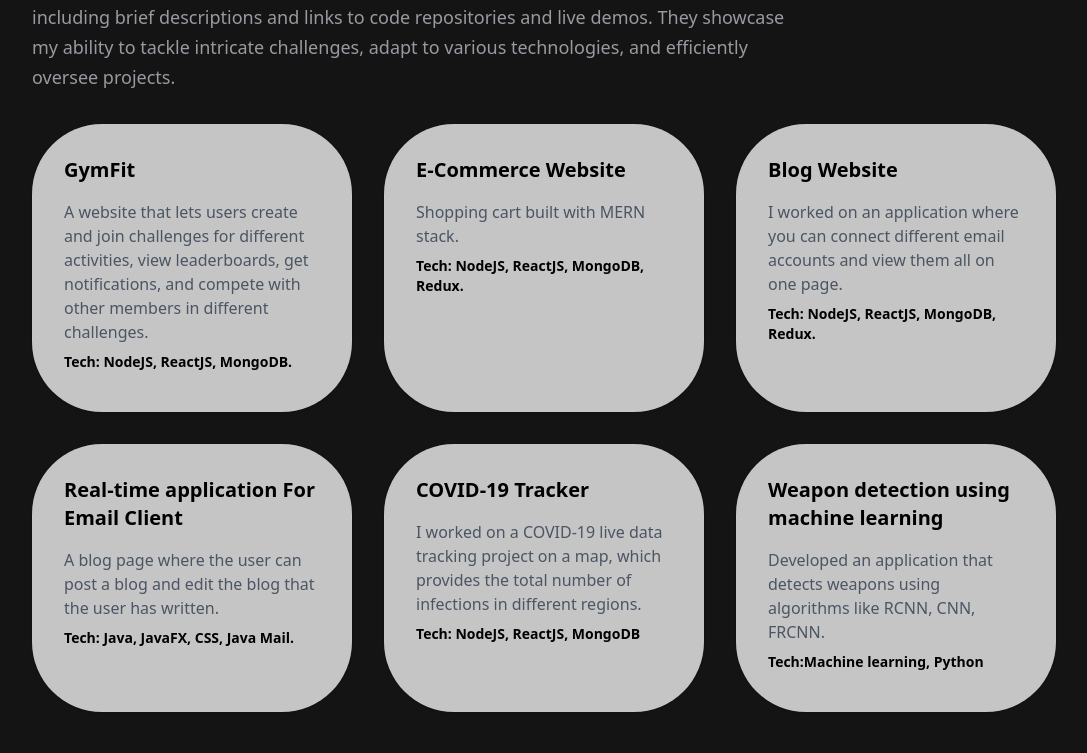
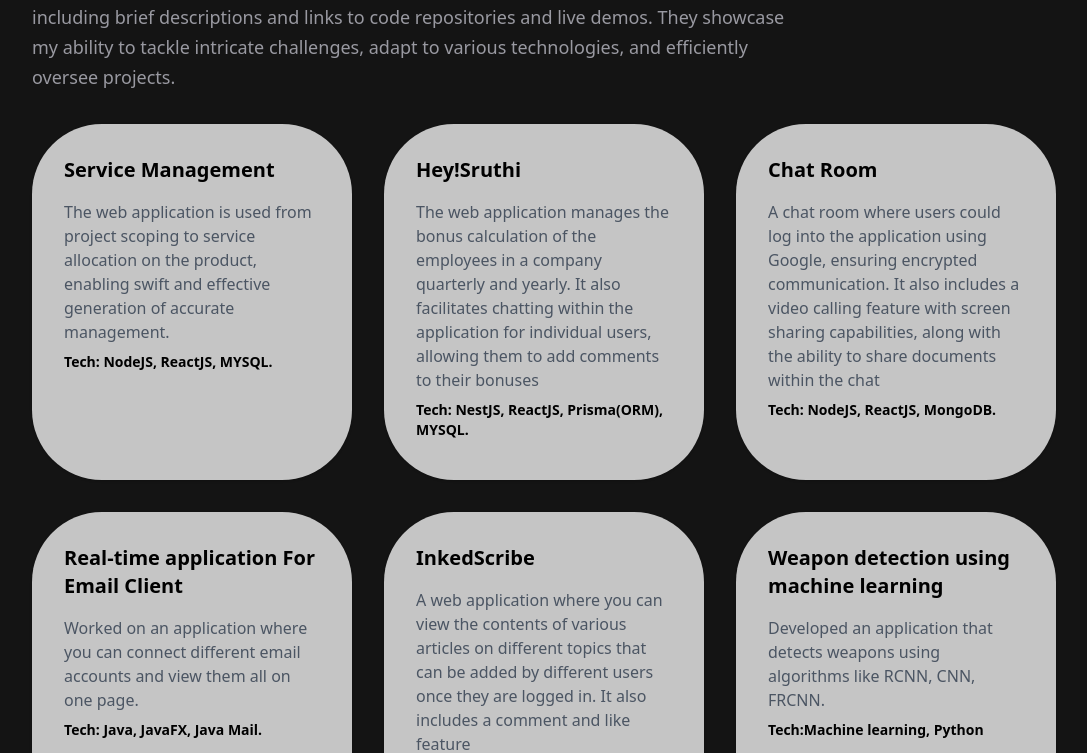
Before and after one commit to sauryarajpandey/sauryarajpandey.github.io, a React (Vite) app: page / in a window 1280 px wide. Shown: the part 3529-4282 px from the top of the page, without its empty margins (32-1119 px from the left). Built offline with nearby package versions, Linux system fonts and the light colour scheme.

Commit message:
update Experience and Projects components.

```diff
--- a/package.json
+++ b/package.json
@@ -26,6 +26,7 @@
     "react-dom": "^18.2.0",
     "react-router-dom": "^6.11.0",
     "react-tilt": "^1.0.2",
+    "react-toastify": "^10.0.5",
     "react-vertical-timeline-component": "^3.6.0",
     "three": "^0.152.2",
     "use": "^3.1.1"
--- a/src/components/Contact.jsx
+++ b/src/components/Contact.jsx
@@ -9,6 +9,7 @@ import LinkedInIcon from "@mui/icons-material/LinkedIn";
 import InstagramIcon from "@mui/icons-material/Instagram";
 import FacebookIcon from "@mui/icons-material/Facebook";
 import GitHubIcon from "@mui/icons-material/GitHub";
+import { successToast } from "./toast";
 
 const Contact = () => {
   const formRef = useRef();
@@ -80,7 +81,7 @@ const Contact = () => {
       .then(
         () => {
           setLoading(false);
-          alert(
+          successToast(
             "Thank you. I have received your message and will get back to you as soon as possible."
           );
 
--- a/src/components/Projects.jsx
+++ b/src/components/Projects.jsx
@@ -6,33 +6,34 @@ import { fadeIn, textVariant } from "../utils/motion";
 
 const projectsDone = [
   {
-    title: "GymFit",
+    title: "Service Management",
     description:
-      "A website that lets users create and join challenges for different activities, view leaderboards, get notifications, and compete with other members in different challenges.",
-    tech: "Tech: NodeJS, ReactJS, MongoDB.",
+      "The web application is used from project scoping to service allocation on the product, enabling swift and effective generation of accurate management.",
+    tech: "Tech: NodeJS, ReactJS, MYSQL.",
   },
   {
-    title: "E-Commerce Website",
-    description: "Shopping cart built with MERN stack.",
-    tech: "Tech: NodeJS, ReactJS, MongoDB, Redux.",
+    title: "Hey!Sruthi",
+    description:
+      "The web application manages the bonus calculation of the employees in a company quarterly and yearly. It also facilitates chatting within the application for individual users, allowing them to add comments to their bonuses",
+    tech: "Tech: NestJS, ReactJS, Prisma(ORM), MYSQL.",
   },
   {
-    title: "Blog Website",
+    title: "Chat Room",
     description:
-      "I worked on an application where you can connect different email accounts and view them all on one page.",
-    tech: "Tech: NodeJS, ReactJS, MongoDB, Redux.",
+      "A chat room where users could log into the application using Google, ensuring encrypted communication. It also includes a video calling feature with screen sharing capabilities, along with the ability to share documents within the chat",
+    tech: "Tech: NodeJS, ReactJS, MongoDB.",
   },
   {
     title: "Real-time application For Email Client",
     description:
-      "A blog page where the user can post a blog and edit the blog that the user has written.",
-    tech: "Tech: Java, JavaFX, CSS, Java Mail.",
+      "Worked on an application where you can connect different email accounts and view them all on one page.",
+    tech: "Tech: Java, JavaFX, Java Mail.",
   },
   {
-    title: "COVID-19 Tracker",
+    title: "InkedScribe",
     description:
-      "I worked on a COVID-19 live data tracking project on a map, which provides the total number of infections in different regions.",
-    tech: "Tech: NodeJS, ReactJS, MongoDB",
+      "A web application where you can view the contents of various articles on different topics that can be added by different users once they are logged in. It also includes a comment and like feature",
+    tech: "Tech: NodeJS, ReactJS, MYSQL",
   },
   {
     title: "Weapon detection using machine learning",
--- /dev/null
+++ b/src/components/toast.jsx
@@ -0,0 +1,18 @@
+import { toast } from "react-toastify";
+import "react-toastify/dist/ReactToastify.css";
+
+const config = {
+  position: "top-center",
+  autoClose: 2500,
+  hideProgressBar: false,
+  closeOnClick: true,
+  pauseOnHover: true,
+  draggable: true,
+  progress: undefined,
+};
+
+export const successToast = (text) => toast.success(text, config);
+
+export const errorToast = (text) => toast.error(text, config);
+
+export const warningToast = (text) => toast.warning(text, config);
--- a/src/constants/index.js
+++ b/src/constants/index.js
@@ -115,7 +115,7 @@ const technologies = [
 
 const experiences = [
   {
-    title: "Asociate Software Engineer",
+    title: "Software Engineer",
     company_name: "BeyondID",
     icon: beyondid,
     iconBg: "#f2fcfc",
@@ -137,104 +137,4 @@ const experiences = [
   },
 ];
 
-const projects = [
-  {
-    id: "project-1",
-    name: "KomiKult",
-    description: "A comic characters list app that displays Marvel characters.",
-    tags: [
-      {
-        name: "react",
-        color: "blue-text-gradient",
-      },
-      {
-        name: "mongodb",
-        color: "green-text-gradient",
-      },
-      {
-        name: "tailwind",
-        color: "pink-text-gradient",
-      },
-    ],
-  },
-  {
-    id: "project-2",
-    name: "Leaderboard",
-    description:
-      "A leaderboard list app that displays scores submitted by different players.",
-    tags: [
-      {
-        name: "react",
-        color: "blue-text-gradient",
-      },
-      {
-        name: "restapi",
-        color: "green-text-gradient",
-      },
-      {
-        name: "scss",
-        color: "pink-text-gradient",
-      },
-    ],
-  },
-  {
-    id: "project-3",
-    name: "Math Magicians",
-    description: "This is a single-page calculator app built with React",
-    tags: [
-      {
-        name: "nextjs",
-        color: "blue-text-gradient",
-      },
-      {
-        name: "supabase",
-        color: "green-text-gradient",
-      },
-      {
-        name: "css",
-        color: "pink-text-gradient",
-      },
-    ],
-  },
-  {
-    id: "project-4",
-    name: "Movie Metro",
-    description: `A single-page application that allows users to search for any movie or show's ratings and its details.`,
-    tags: [
-      {
-        name: "nextjs",
-        color: "blue-text-gradient",
-      },
-      {
-        name: "supabase",
-        color: "green-text-gradient",
-      },
-      {
-        name: "css",
-        color: "pink-text-gradient",
-      },
-    ],
-  },
-  {
-    id: "project-5",
-    name: "Nyeusi Fest Site",
-    description:
-      "This is a demo concert website for a music festival called Nyeusi.",
-    tags: [
-      {
-        name: "nextjs",
-        color: "blue-text-gradient",
-      },
-      {
-        name: "supabase",
-        color: "green-text-gradient",
-      },
-      {
-        name: "css",
-        color: "pink-text-gradient",
-      },
-    ],
-  },
-];
-
-export { services, technologies, experiences, projects };
+export { services, technologies, experiences };
```
Also changed, not shown: src/components/Experience.jsx (+0 -51 lines), 2 other files (tests, documents, lock files or other folders).
